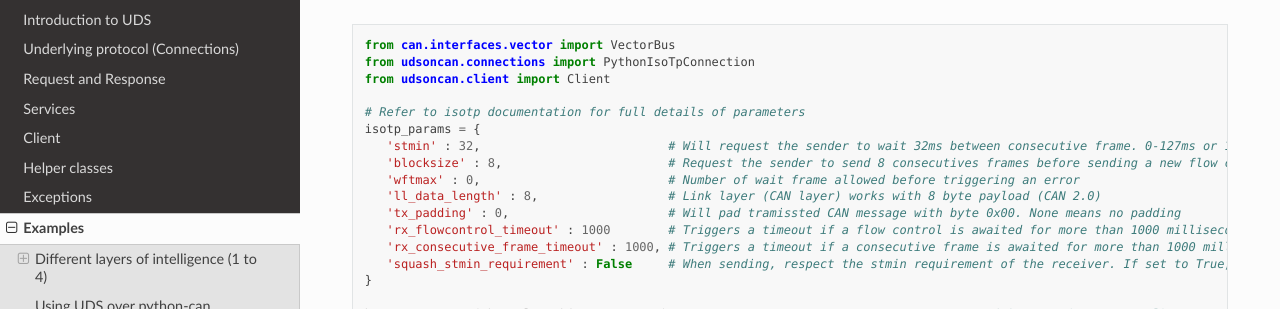
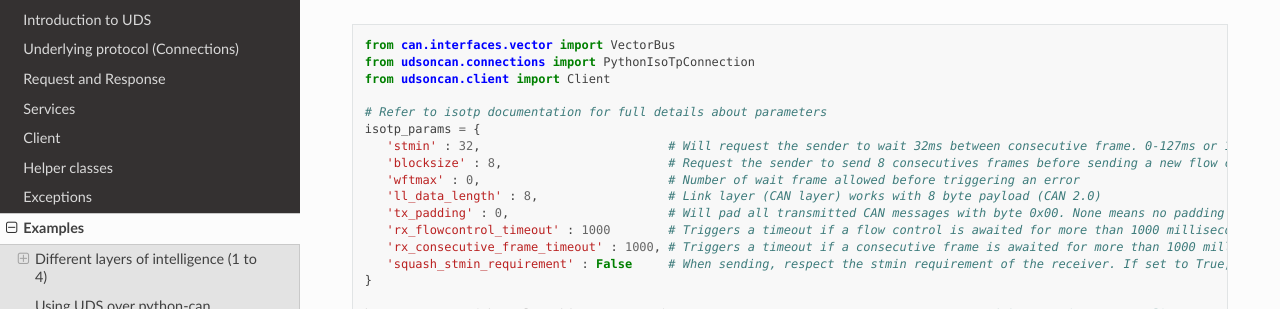
Before and after one commit to pylessard/python-udsoncan, a Sphinx documentation site: the page built from doc/source/udsoncan/examples.rst, in a window 1280 px wide and 900 px high, scrolled down 1134 px. Shown: the part 155-464 px from the top of the window. Built offline with Sphinx 7.4.7 and the Read the Docs theme 2.0.0, drawn with Linux system fonts in a browser that asks for light colours.

Commit message:
doc correction

```diff
--- a/doc/source/udsoncan/examples.rst
+++ b/doc/source/udsoncan/examples.rst
@@ -76,13 +76,13 @@ Note that, in order to run this code, both ``python-can`` and ``can-isotp`` must
    from udsoncan.connections import PythonIsoTpConnection
    from udsoncan.client import Client
 
-   # Refer to isotp documentation for full details of parameters
+   # Refer to isotp documentation for full details about parameters
    isotp_params = {
       'stmin' : 32,                          # Will request the sender to wait 32ms between consecutive frame. 0-127ms or 100-900ns with values from 0xF1-0xF9
       'blocksize' : 8,                       # Request the sender to send 8 consecutives frames before sending a new flow control message
       'wftmax' : 0,                          # Number of wait frame allowed before triggering an error
       'll_data_length' : 8,                  # Link layer (CAN layer) works with 8 byte payload (CAN 2.0)
-      'tx_padding' : 0,                      # Will pad tramissted CAN message with byte 0x00. None means no padding
+      'tx_padding' : 0,                      # Will pad all transmitted CAN messages with byte 0x00. None means no padding
       'rx_flowcontrol_timeout' : 1000        # Triggers a timeout if a flow control is awaited for more than 1000 milliseconds
       'rx_consecutive_frame_timeout' : 1000, # Triggers a timeout if a consecutive frame is awaited for more than 1000 milliseconds
       'squash_stmin_requirement' : False     # When sending, respect the stmin requirement of the receiver. If set to True, go as fast as possible.
```
Also changed, not shown: 1 other file.
